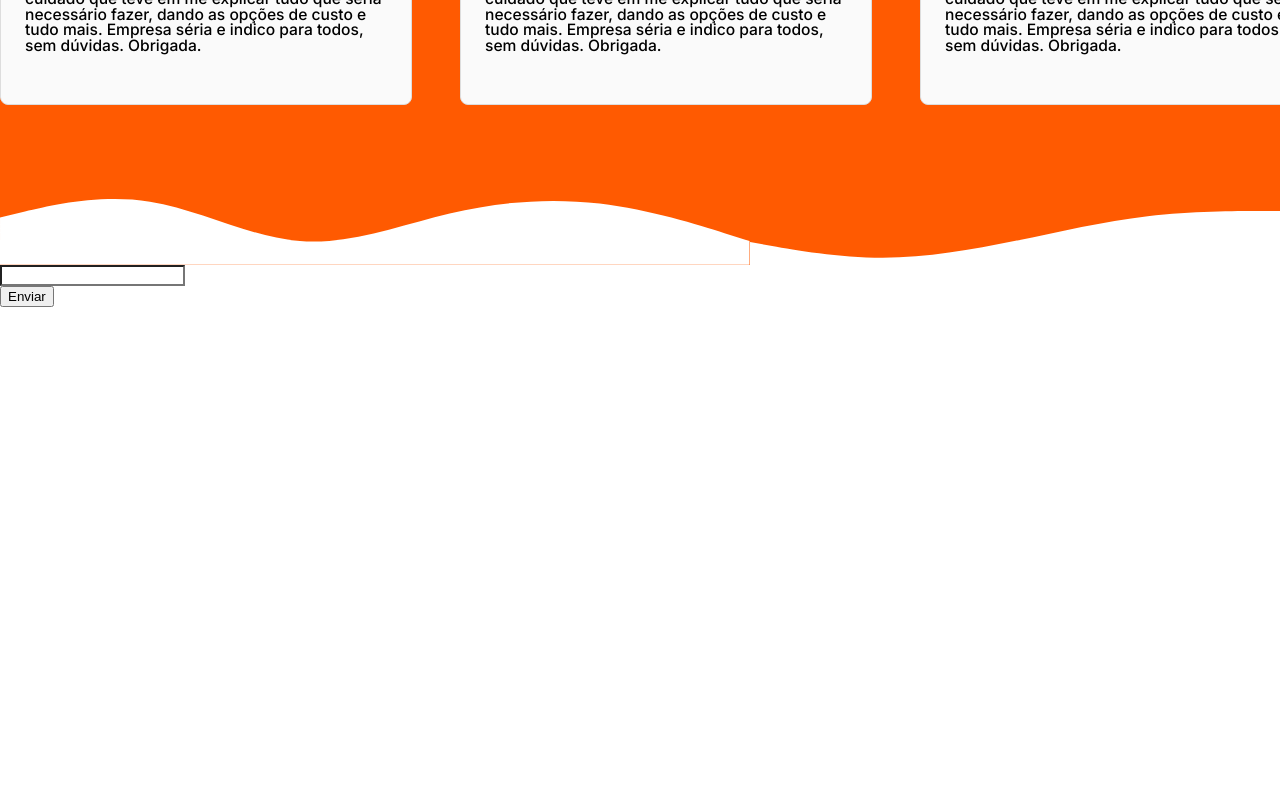
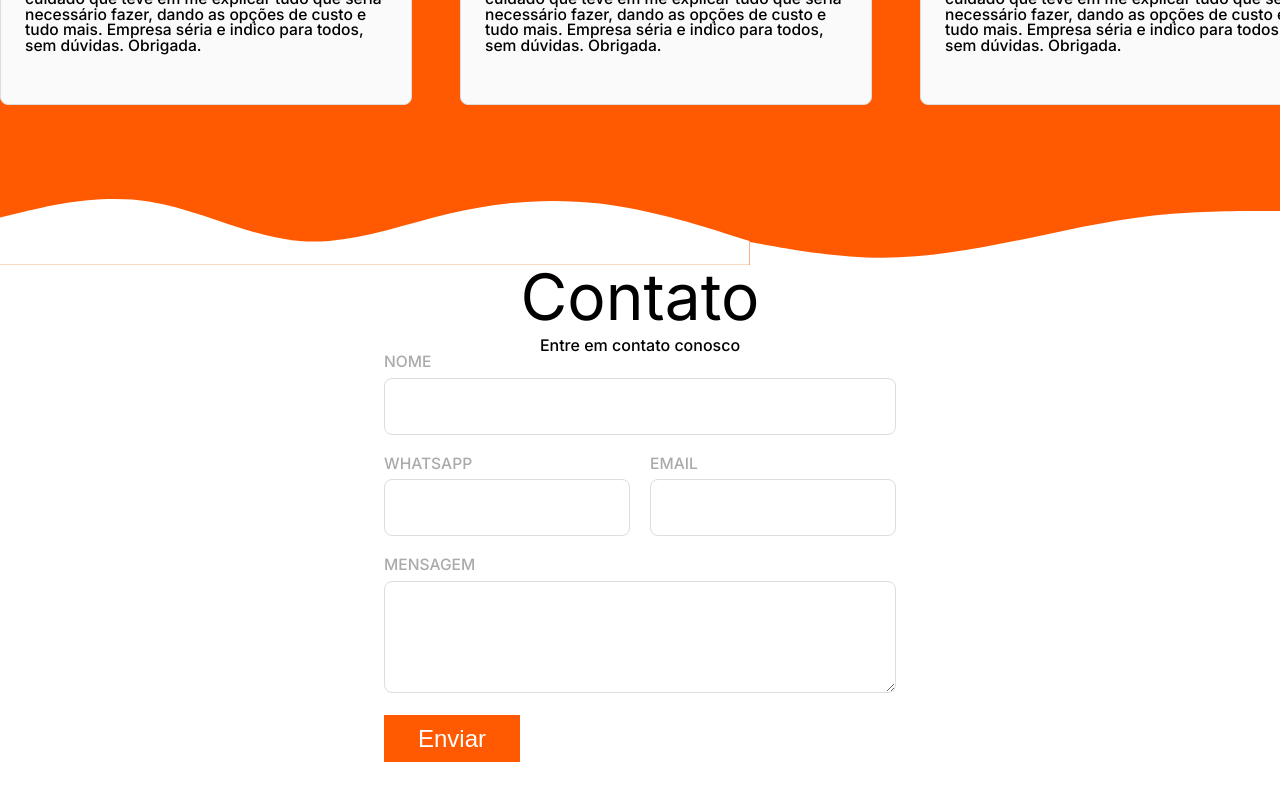
Before and after one commit to gabrielayresdev/Pooltech, a React (Vite) app: page / in a window 1280 px wide. Shown: the part 3063-3863 px from the top of the page. Before the commit the page ends 3370 px from the top, so only its background shows below. Built offline with nearby package versions, Linux system fonts and the light colour scheme.

Commit message:
Feat: Form styles

```diff
--- a/src/components/Contact/Contact.module.sass
+++ b/src/components/Contact/Contact.module.sass
@@ -0,0 +1,41 @@
+.contact
+    display: flex
+    flex-direction: column
+    align-items: center
+    justify-content: center
+
+    width: 40%
+    margin: 0 auto 6rem
+
+    .title
+        font-size: 4rem
+        font-weight: 400
+        margin-bottom: .5rem
+    .paragraph
+        font-size: 1rem
+        font-weight: 500
+
+    .form
+        width: 100%
+
+        display: grid
+        grid-template-columns: 1fr 1fr
+        gap: 1.25rem
+
+    .button
+        grid-column: 1 / -1
+        width: fit-content
+        justify-self: flex-start
+
+        background: #FF5A01
+        color: #fff
+
+        font-size: 1.5rem
+
+        padding: .6rem 2.125rem
+        border: none
+
+        transition: all .3s
+        cursor: pointer
+        &:hover
+            background: #2991D6
--- a/src/components/Contact/Contact.tsx
+++ b/src/components/Contact/Contact.tsx
@@ -5,28 +5,68 @@ import Textarea from "./Form_fields/Textarea";
 import useForm from "../../hooks/useForm";
 
 const Contact = () => {
-  const { value, error, onChange, validate } = useForm("email");
+  const { value: name, onChange: changeName } = useForm("email");
+  const {
+    value: number,
+    error: numberError,
+    onChange: changeNumber,
+    validate: validateNumber,
+  } = useForm("email");
+  const {
+    value: email,
+    error: emailError,
+    onChange: changeEmail,
+    validate: validateEmail,
+  } = useForm("email");
+  const { value: message, onChange: changeMessage } = useForm(null);
 
   function handleSubmit(e: React.FormEvent) {
     e.preventDefault();
   }
   return (
-    <div>
-      <form onSubmit={handleSubmit}>
-        {value}
+    <div className={styles.contact}>
+      <h2 className={styles.title}>Contato</h2>
+      <p className={styles.paragraph}>Entre em contato conosco</p>
+      <form onSubmit={handleSubmit} className={styles.form}>
         <Input
-          value={value}
-          handleChange={onChange}
-          id="email"
+          label="Nome"
+          value={name}
+          id="name"
+          handleChange={changeName}
+          data-testid="name"
+        />
+        <Input
+          label="Whatsapp"
+          value={number}
+          handleChange={changeNumber}
+          data-testid={"number"}
+          onBlur={() => {
+            validateNumber();
+          }}
+          id="number"
+          error={numberError}
+          columns="1"
+        />
+        <Input
+          label="email"
+          value={email}
+          handleChange={changeEmail}
           data-testid={"email"}
           onBlur={() => {
-            console.log("oi");
-            validate();
+            validateEmail();
           }}
+          id="email"
+          error={emailError}
+          columns="1"
         />
-        <span data-testid="email_error_message">{error}</span>
-        <Textarea />
-        <button>Enviar</button>
+        <Textarea
+          label="mensagem"
+          value={message}
+          id="message"
+          handleChange={changeMessage}
+          data-testid="message"
+        />
+        <button className={styles.button}>Enviar</button>
       </form>
     </div>
   );
--- a/src/components/Contact/Form_fields/Input.module.sass
+++ b/src/components/Contact/Form_fields/Input.module.sass
@@ -0,0 +1,34 @@
+.input_container
+    width: 100%
+    grid-column: 1 / -1
+
+    .label
+        font-size: .975rem
+        color: #aaa
+        text-transform: uppercase
+        font-weight: 500
+
+    .input
+        width: 100%
+
+        font-size: 1.25rem
+        padding: 1rem
+        color: #777
+
+
+        border: 1px solid #ddd
+        border-radius: .5rem
+        outline: none
+
+        margin-top: .5rem
+
+    textarea
+        resize: vertical
+        min-height: 7rem
+
+
+    .error
+        font-size: .875rem
+        color: #e72323
+        letter-spacing: +1px
+        margin-top: .25rem
--- a/src/components/Contact/Form_fields/Input.tsx
+++ b/src/components/Contact/Form_fields/Input.tsx
@@ -2,23 +2,48 @@ import React from "react";
 import styles from "./Input.module.sass";
 
 interface IInput extends React.InputHTMLAttributes<HTMLInputElement> {
+  label: string;
   type?: string;
   className?: string;
+  columns?: string;
   value: string;
+  error?: string | null;
   handleChange: (
     e: React.ChangeEvent<HTMLInputElement | HTMLTextAreaElement>
   ) => void;
 }
 
-const Input = ({ type, className, value, handleChange, ...rest }: IInput) => {
+const Input = ({
+  label,
+  type,
+  className,
+  value,
+  handleChange,
+  id,
+  error,
+  columns,
+  ...rest
+}: IInput) => {
   return (
+    <div
+      className={styles.input_container}
+      style={columns ? { gridColumn: `span ${columns}` } : {}}
+    >
+      <label htmlFor={id} className={styles.label}>
+        {label}
+      </label>
       <input
         type={type ? type : "text"}
         className={`${styles.input} ${className}`}
         value={value}
+        id={id}
         onChange={handleChange}
         {...rest}
       ></input>
+      <span data-testid={`${id}_error_message`} className={styles.error}>
+        {error}
+      </span>
+    </div>
   );
 };
 
--- a/src/components/Contact/Form_fields/Textarea.tsx
+++ b/src/components/Contact/Form_fields/Textarea.tsx
@@ -1,7 +1,45 @@
 import React from "react";
+import styles from "./Input.module.sass";
 
-const Textarea = () => {
-  return <div></div>;
+interface IInput extends React.InputHTMLAttributes<HTMLInputElement> {
+  label: string;
+  type?: string;
+  className?: string;
+  value: string;
+  error?: string | null;
+  handleChange: (
+    e: React.ChangeEvent<HTMLInputElement | HTMLTextAreaElement>
+  ) => void;
+}
+
+const Textarea = ({
+  label,
+  type,
+  className,
+  value,
+  handleChange,
+  id,
+  error,
+  ...rest
+}: IInput) => {
+  return (
+    <div className={styles.input_container}>
+      <label htmlFor={id} className={styles.label}>
+        {label}
+      </label>
+      <textarea
+        type={type ? type : "text"}
+        className={`${styles.input} ${className}`}
+        value={value}
+        id={id}
+        onChange={handleChange}
+        {...rest}
+      ></textarea>
+      <span data-testid={`${id}_error_message`} className={styles.error}>
+        {error}
+      </span>
+    </div>
+  );
 };
 
 export default Textarea;
--- a/src/hooks/useForm.tsx
+++ b/src/hooks/useForm.tsx
@@ -1,6 +1,6 @@
 import React from "react";
 
-type formType = "email" | "number" | "notNull" | undefined;
+type formType = "email" | "number" | "notNull" | null;
 interface Rules {
   [key: string]: {
     validation: (
```
Lines whose indentation alone changed are shown as unchanged.
